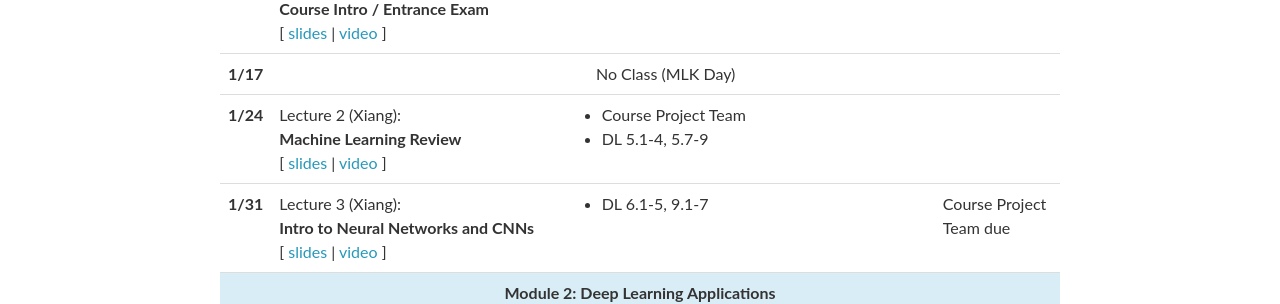
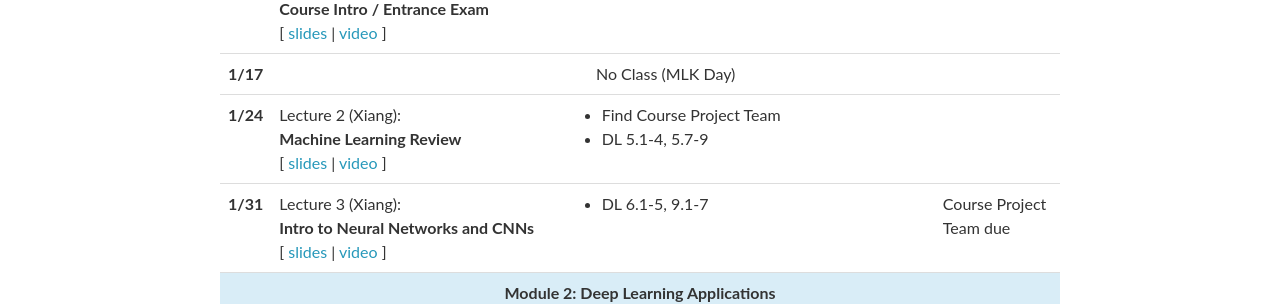
Before and after one commit to ndennler/csci566-spring2022.github.io, a Jekyll site: the page built from _pages/lectures.md, in a window 1280 px wide and 964 px high. Shown: the part 290-594 px from the top of the window. Built offline with Jekyll 4.4.1, drawn with Linux system fonts in a browser that asks for light colours; nearby versions of some CDN libraries; comment, search, counter and statistics services are not loaded.

Commit message:
Update 1/24 hw

```diff
--- a/_data/lectures.yml
+++ b/_data/lectures.yml
@@ -20,7 +20,7 @@
   slides: "https://drive.google.com/file/d/1vII9eDy99mzXPaT_VGrcwCOBLSHxjm6M/view?usp=sharing"
   video: "https://drive.google.com/file/d/19POVCwRt_l1-HytTQ21iGb399mSg307V/view?usp=sharing"
   homework:
-    - Course Project Team
+    - Find Course Project Team
     - DL 5.1-4, 5.7-9
   logistics:
 
```
